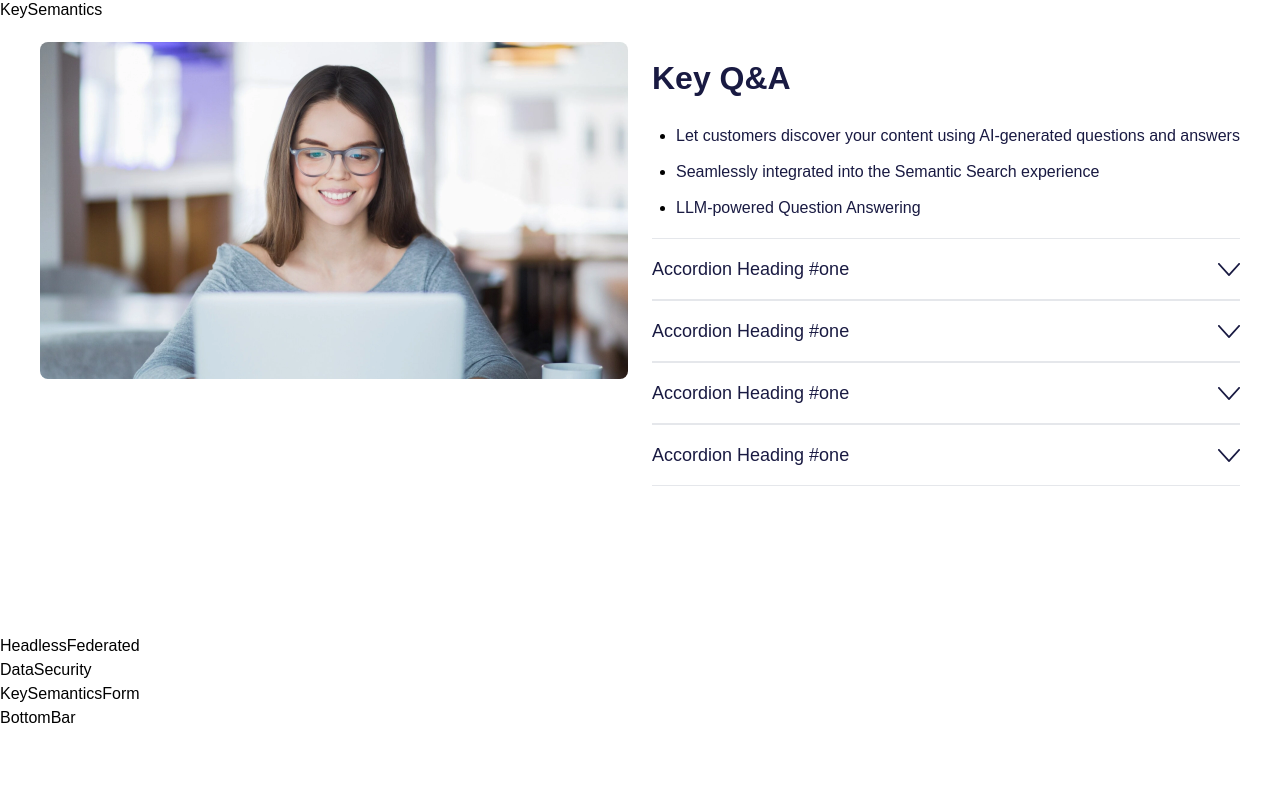
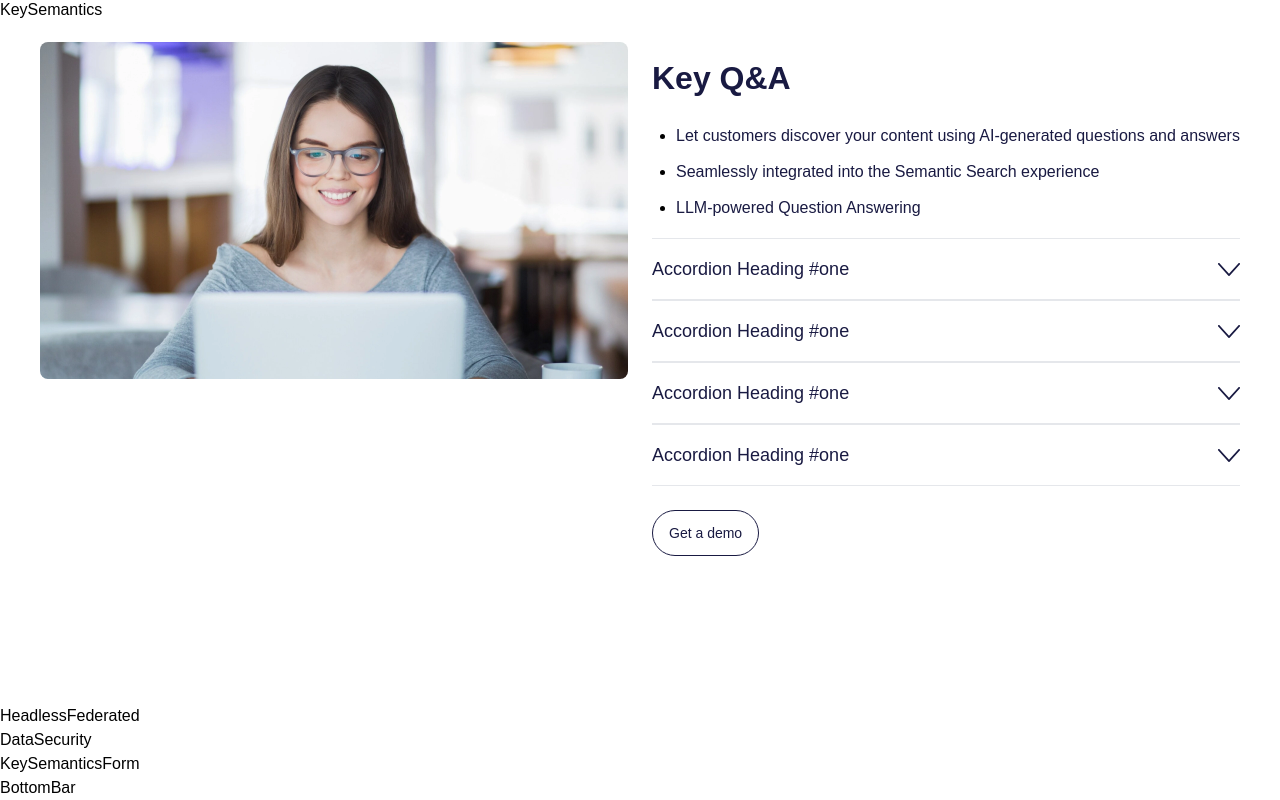
Before and after one commit to Deepakverma-556/keySemantics, a React (Create React App) app: page / in a window 1280 px wide. Shown: the part 1154-1954 px from the top of the page. Before the commit the page ends 1884 px from the top, so only its background shows below. Built offline with nearby package versions, Linux system fonts and the light colour scheme.

Commit message:
add button in faq section

```diff
--- a/src/components/Key.jsx
+++ b/src/components/Key.jsx
@@ -2,6 +2,7 @@ import React, { useState, useRef } from 'react'
 import SubHeading from '../common/SubHeading'
 import { KEY_ACCORDION_LIST, KEY_LIST } from '../utils/helper'
 import { AccArrow } from '../utils/icons';
+import CustomButton from '../common/CustomButton';
 
 const AccordionItem = ({ handleToggle, active, obj, index }) => {
   const contentEl = useRef();
@@ -41,7 +42,7 @@ const Key = () => {
     setActive((prev) => (prev === index ? null : index));
   };
   return (
-    <div className='pb-[148px] pt-5'>
+    <div className='pb-[148px] max-md:pb-36 max-sm:pb-12 max pt-5'>
       <div className='max-w-[1232px] mx-auto px-4'>
         <div className='flex flex-wrap -mx-3'>
           <div className='w-1/2 px-3 max-md:w-full'>
@@ -60,6 +61,7 @@ const Key = () => {
               KEY_ACCORDION_LIST.map((obj, index) => (
                 <AccordionItem key={index} active={active} handleToggle={handleToggle} obj={obj} index={index} />
               ))}
+            <CustomButton text='Get a demo' myClass='py-3 px-4 border border-blue text-blue hover:text-white after:bg-blue mt-6 max-sm:mt-5 max-md:mx-auto' />
           </div>
         </div>
       </div>
```
